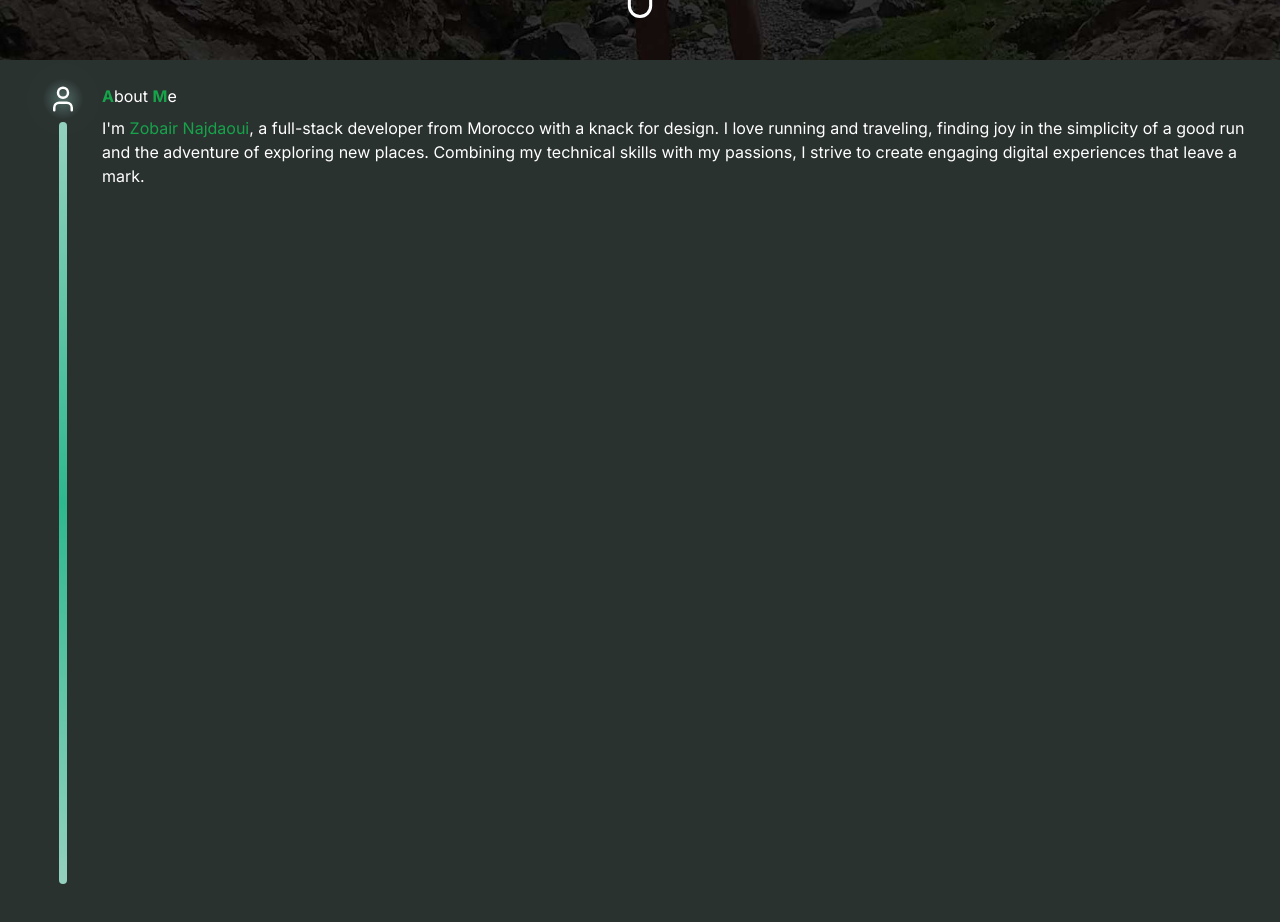
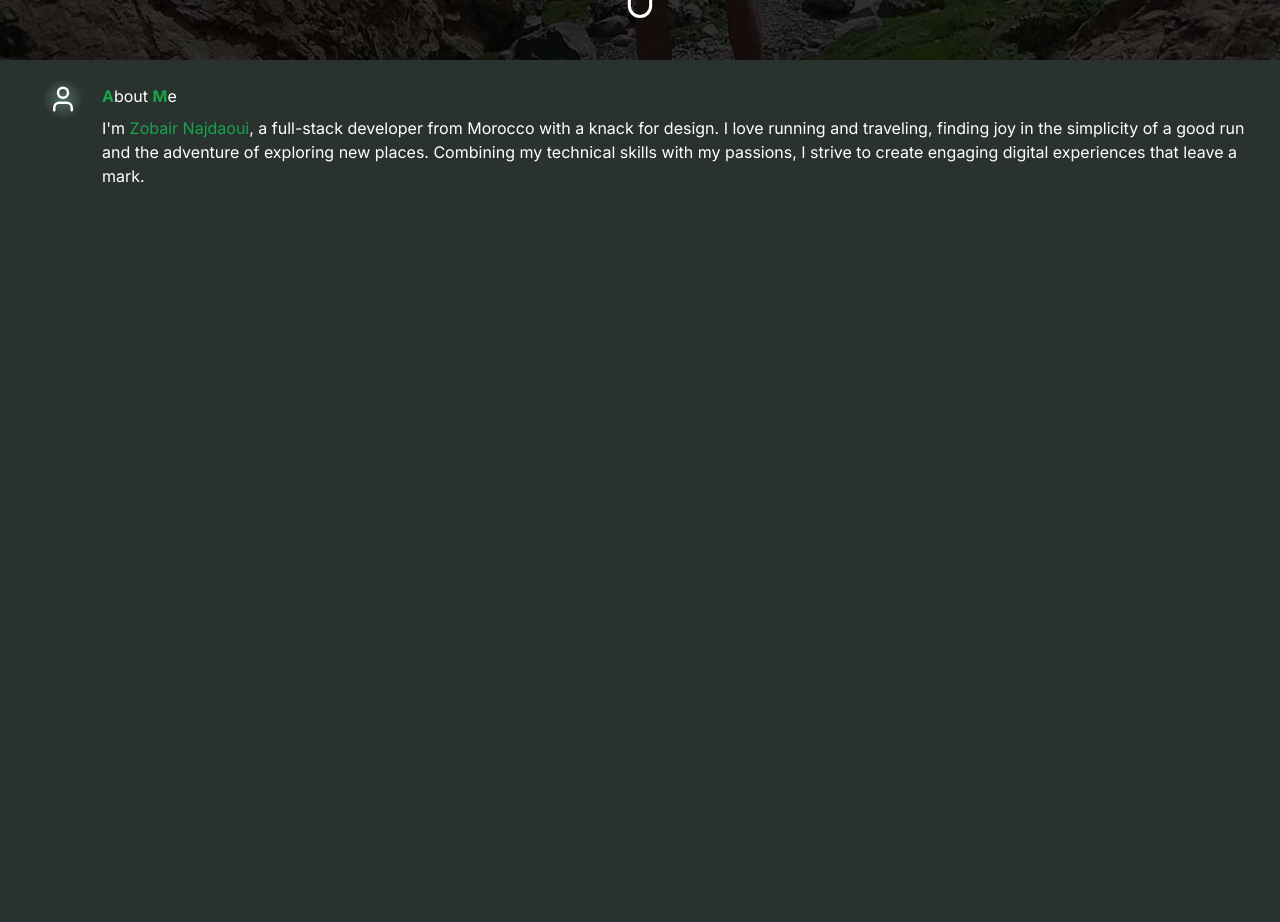
Before and after one commit to ilorez/portfolio, a Next.js app: page / in a window 1280 px wide. Shown: the part 540-1462 px from the top of the page. Built offline with nearby package versions, Linux system fonts and the light colour scheme.

Commit message:
refactor: Update VerticalLine component to accept width prop

```diff
--- a/components/global/VerticalLine.tsx
+++ b/components/global/VerticalLine.tsx
@@ -2,13 +2,18 @@ import React from 'react';
 
 interface VerticalLineProps {
   from: string;
+  via: string;
   to: string;
+  width ?: number;
 }
 
-const VerticalLine = () => {
+const VerticalLine = ({from,via,to,width = 6 }:VerticalLineProps) => {
   return (
     <div className="flex items-center justify-center h-full">
-      <div className="w-2 h-full rounded-full bg-gradient-to-b from-[#93D1BE] via-[#2EB88E] to-[#93D1BE]"></div>
+      {/* <div className="w-2 h-full rounded-full bg-gradient-to-b from-[#93D1BE] via-[#2EB88E] to-[#93D1BE]"></div> */}
+      <div className={
+        `w-[5px] h-full rounded-full bg-gradient-to-b from-[${from}] [via-${via}] to-[${to}]`
+      }></div>
       {/* bg-gradient-to-r from-indigo-500 via-purple-500 to-pink-500 */}
     </div>
   );
```
